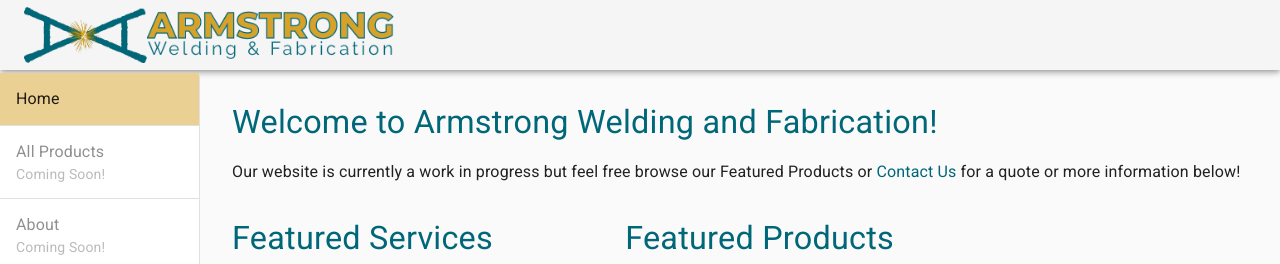
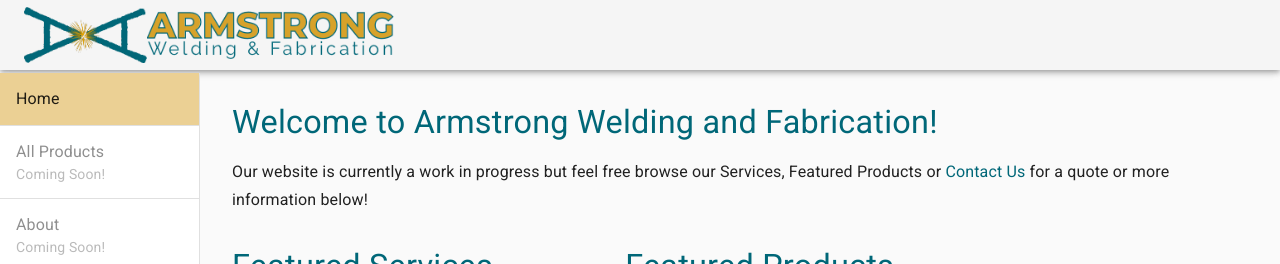
Before and after one commit to craigwendel/armstrong-welding, a Next.js app: page / in a window 1280 px wide. Shown: the top 264 px of the page. Built offline with nearby package versions, Linux system fonts and the light colour scheme.

Commit message:
Adjust content, pricing data

```diff
--- a/components/FeaturedProducts.js
+++ b/components/FeaturedProducts.js
@@ -72,7 +72,7 @@
       </Typography>
       <Typography className={classes.type} variant="subtitle1">
         Our website is currently a work in progress but feel free browse our
-        Featured Products or{' '}
+        Services, Featured Products or{' '}
         <Link className={classes.link} onClick={() => router.push('/contact')}>
           Contact Us
         </Link>{' '}
--- a/data/data.js
+++ b/data/data.js
@@ -9,12 +9,11 @@
   {
     name: 'Pipe H-Brace',
     img: '/static/product-images/pipe-h-brace.jpg',
-    price: '$140',
-    description:
-      `These are located at Steinhauser's in Brookshire and available for purchase. 84 inches tall up to the caps and 48 inches in between. Made from 2 7/8" pipe. Tractor Supply Company sells these starting at $169`,
+    price: '$75',
+    description: `These are located at Steinhauser's in Brookshire and available for purchase. 84 inches tall up to the caps and 48 inches in between. Made from 2 7/8" pipe. Tractor Supply Company sells these starting at $169`,
     slug: 'pipe-h-brace',
     offerLink:
       'https://offerup.com/item/detail/975686728/?fbclid=IwAR1iJm1_-0-cnXSweNFuMBLv0gv-VZZY_7ij0b6j0f4SJOl4wAC8FDsUT4A&_branch_match_id=402839680059803247',
-    secondaryLink: 'https://www.steinhausers.com/contact/brookshire-location'
+    secondaryLink: 'https://www.steinhausers.com/contact/brookshire-location',
   },
 ];
```
